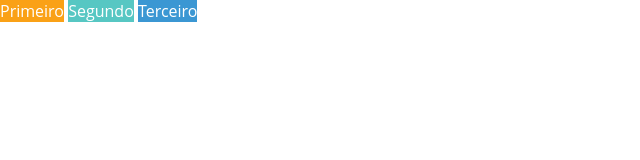
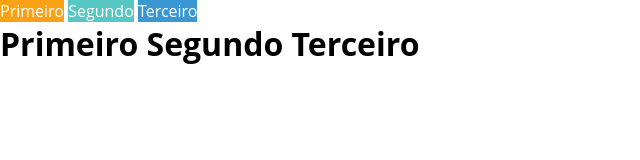
Before and after one commit to ronaldfalcao/display-inline, a plain HTML site: page index.html in a window 1280 px wide. Shown: the whole page, without its empty margins (0-640 px from the left). Drawn offline with Linux system fonts and the light colour scheme.

Commit message:
Comparando o display in line de elementos com o texto do <h1>

```diff
--- a/index.html
+++ b/index.html
@@ -15,5 +15,11 @@
             <li class="example-item example-item_second">Segundo</li>
             <li class="example-item example-item_third">Terceiro</li>
         </ul>
+
+        <h1 class="title">
+            Primeiro
+            Segundo
+            Terceiro
+        </h1>
     </body>
 </html>
```
Lines whose indentation alone changed are shown as unchanged.
